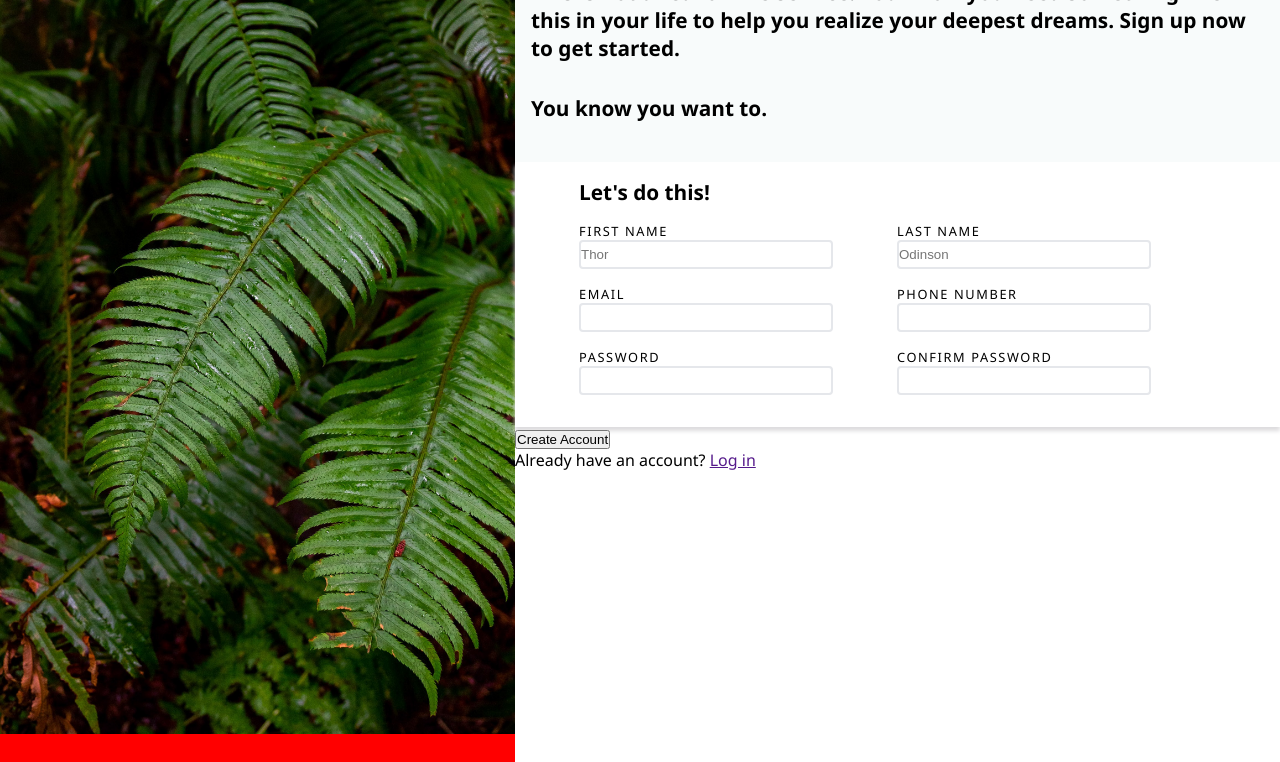
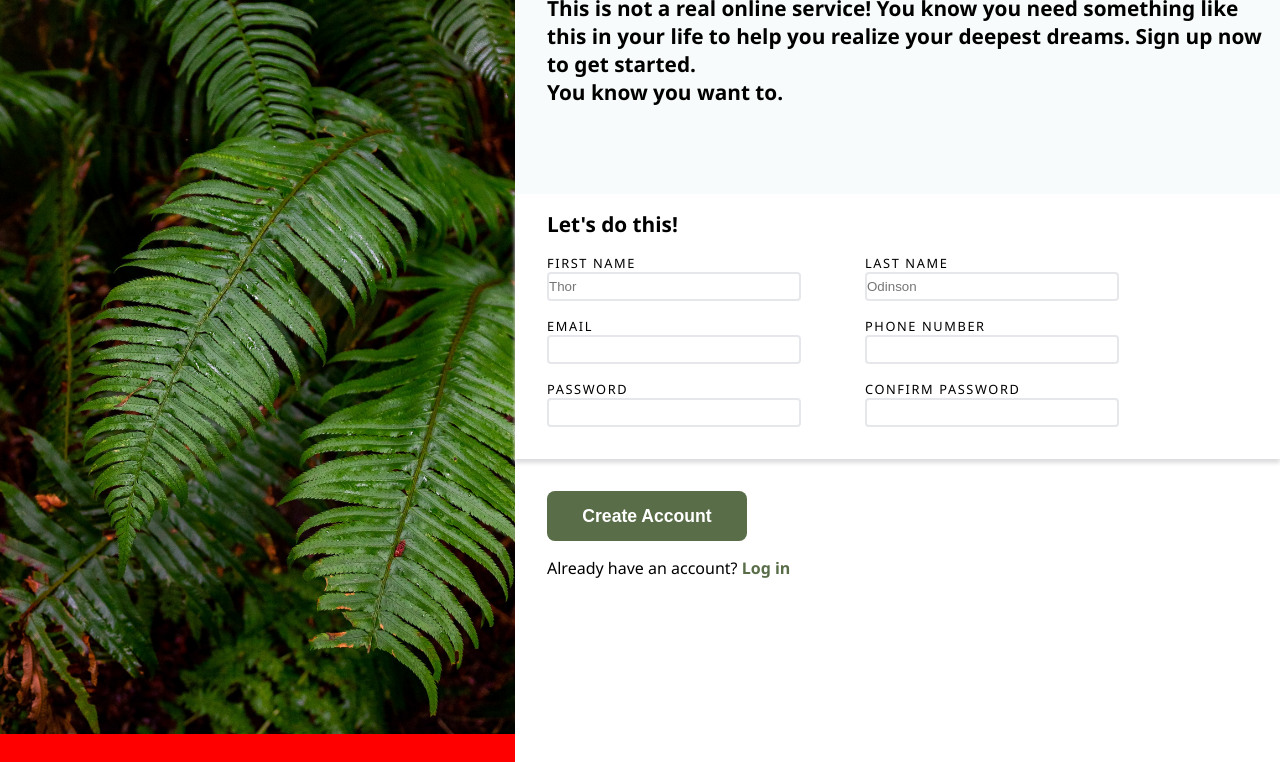
Before and after one commit to Peepachuu/sign-up-form, a plain HTML site: page index.html in a window 1280 px wide. Shown: the part 38-800 px from the top of the page. Drawn offline with Linux system fonts and the light colour scheme.

Commit message:
Add style for submit area
Added styles for the bottom section/ submit area and aligned
everything on the right.

```diff
--- a/index.html
+++ b/index.html
@@ -14,12 +14,9 @@
     </section>
     <section class="sign-up">
         <div class="container">
-        <p>This is not a real online service! You know you need something like this in your life
-            to help you realize your deepest dreams. Sign up now to get started.
-        </p>
-        <p>
-            You know you want to.
-        </p>
+            <p>This is not a real online service! You know you need something like this in your life
+            to help you realize your deepest dreams. Sign up now to get started.</p>
+            <p>You know you want to.</p>
         </div>
         <form action="post">
             <fieldset>
@@ -56,8 +53,10 @@
                 </ul>
             </fieldset>
 
-            <button type="submit">Create Account</button>
-            <div>Already have an account? <a href="">Log in</a></div>
+            <div class="submit-area">
+                <button type="submit">Create Account</button>
+                <div>Already have an account? <a href="">Log in</a></div>
+            </div>
         </form>
 
     </section>
--- a/style.css
+++ b/style.css
@@ -39,16 +39,14 @@ img {
     font-weight: bold;
     font-size: 1.3rem;
     height: min(30%, 200px);
+    padding: 32px 0px 0px 32px;
 }
 
-.container p {
-    padding: 16px;
-}
 
 fieldset {
     border: none;
     box-shadow: 0px 4px 4px #dddcde;
-    padding: 16px 0px 16px 64px;
+    padding: 16px 0px 16px 32px;
 }
 
 li {
@@ -73,3 +71,25 @@ fieldset p {
     font-size: 1.3rem;
     padding-bottom: 16px;
 }
+
+button {
+    width: 200px;
+    height: 50px;
+    border-radius: 8px;
+    border: transparent;
+    background-color: #596D48;
+    color: white;
+    margin-bottom: 16px;
+    font-weight: bold;
+    font-size: 1.1rem;
+}
+
+a {
+    color: #596D48;
+    font-weight: bold;
+    text-decoration: none;
+}
+
+.submit-area {
+    padding: 32px 0px 0px 32px;
+}
```
